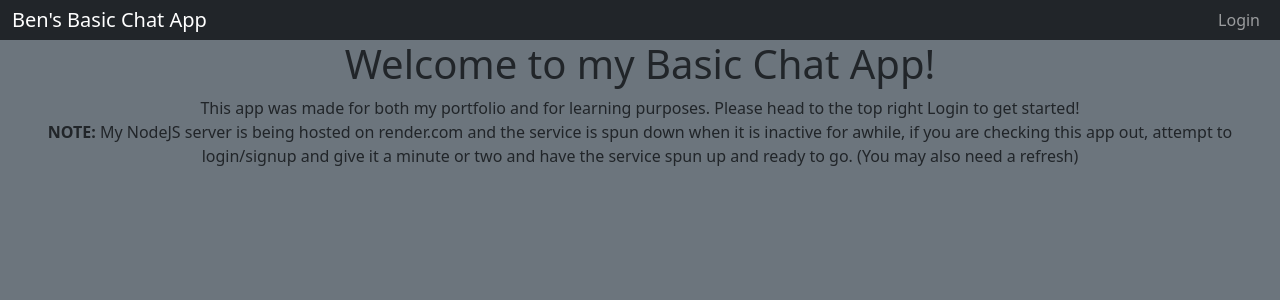
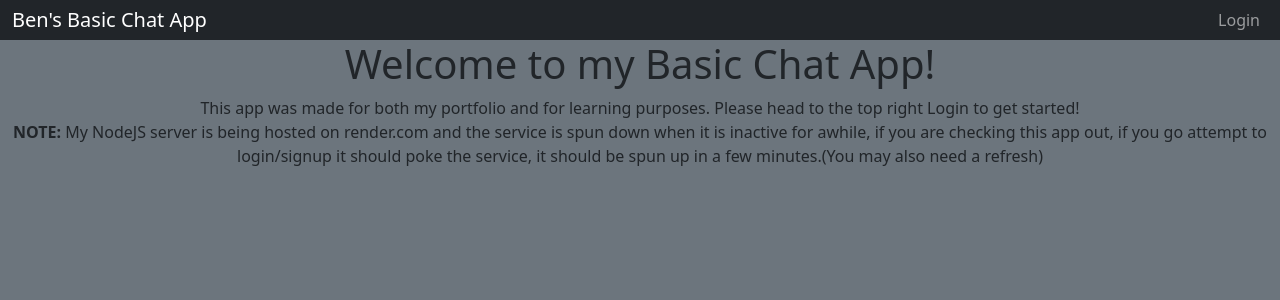
Before and after one commit to bendecruz745/BasicChatApp, a React (Create React App) app: page / in a window 1280 px wide. Shown: the top 300 px of the page. Built offline with nearby package versions, Linux system fonts and the light colour scheme; no server answers.

Commit message:
fixing words on home

```diff
--- a/src/Components/Home.js
+++ b/src/Components/Home.js
@@ -8,8 +8,8 @@ function Home() {
         Please head to the top right Login to get started! <br />
         <b>NOTE:</b> My NodeJS server is being hosted on render.com and the
         service is spun down when it is inactive for awhile, if you are checking
-        this app out, attempt to login/signup and give it a minute or two and
-        have the service spun up and ready to go.{" "}
+        this app out, if you go attempt to login/signup it should poke the
+        service, it should be spun up in a few minutes.
         {`(You may also need a refresh)`}
       </p>
     </div>
```
